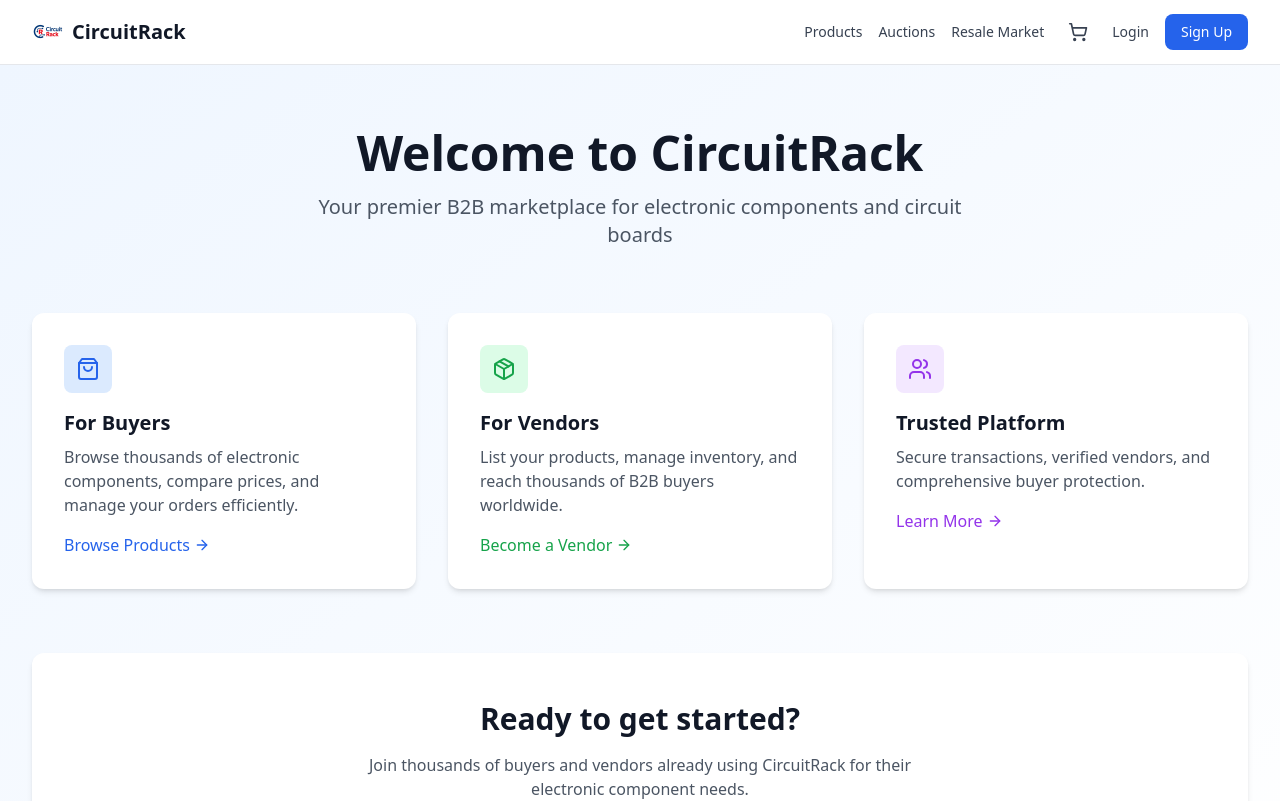
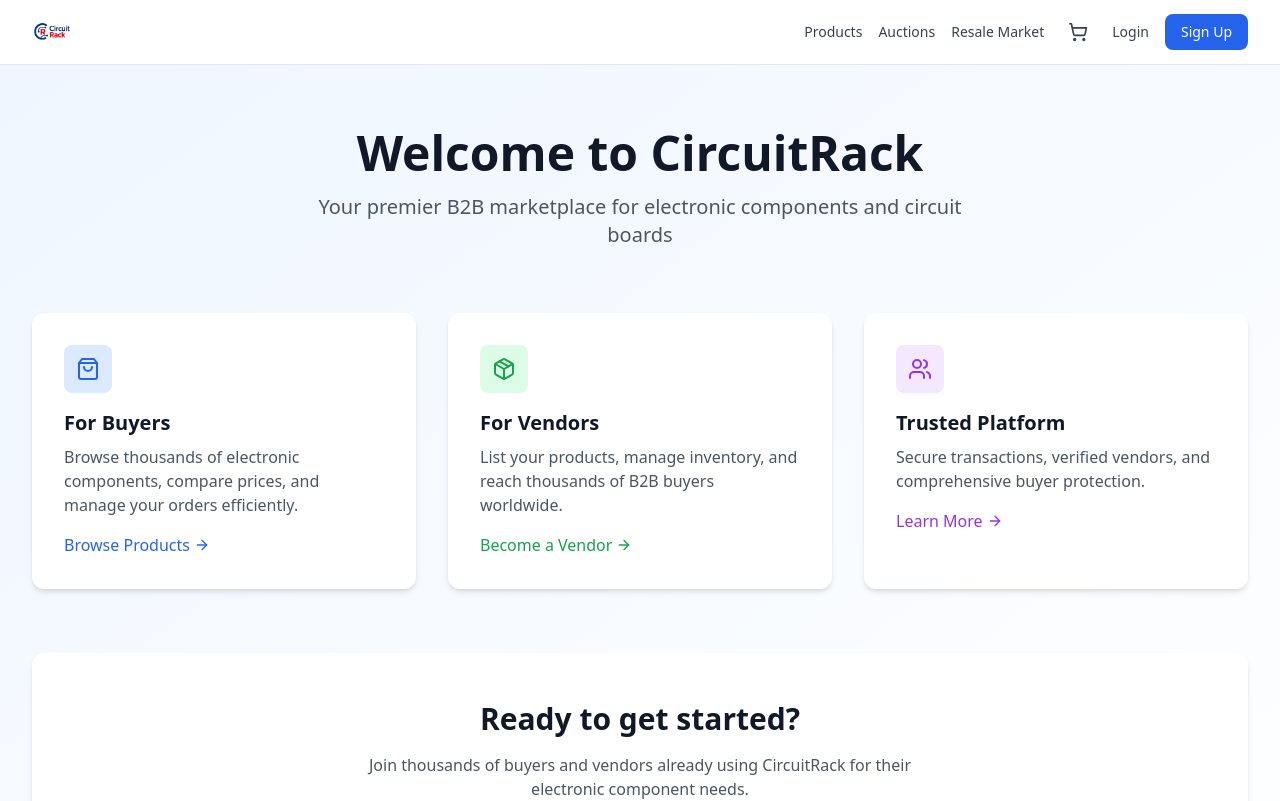
Before and after one commit to yahyaemadn2-lang/Circuitrack33, a React (Vite) app: page / in a window 1280 px wide. Shown: the top 801 px of the page. Built offline with nearby package versions, Linux system fonts and the light colour scheme; no server answers.

Commit message:
Updated Navbar.tsx

```diff
--- a/src/components/Navbar.tsx
+++ b/src/components/Navbar.tsx
@@ -20,15 +20,14 @@ export default function Navbar() {
         <div className="flex justify-between items-center h-16">
           <Link
             to="/"
-            className="flex items-center gap-2 text-xl font-bold text-gray-900 hover:text-blue-600 transition-colors"
+            className="flex items-center hover:opacity-80 transition-opacity"
             aria-label="CircuitRack Home"
           >
             <img
               src="/logo_circuit_rack.jpg"
               alt="CircuitRack Logo"
-              className="h-8 w-auto object-contain"
+              className="h-8 sm:h-10 w-auto object-contain"
             />
-            <span>CircuitRack</span>
           </Link>
 
           <div className="flex items-center gap-4">
```
